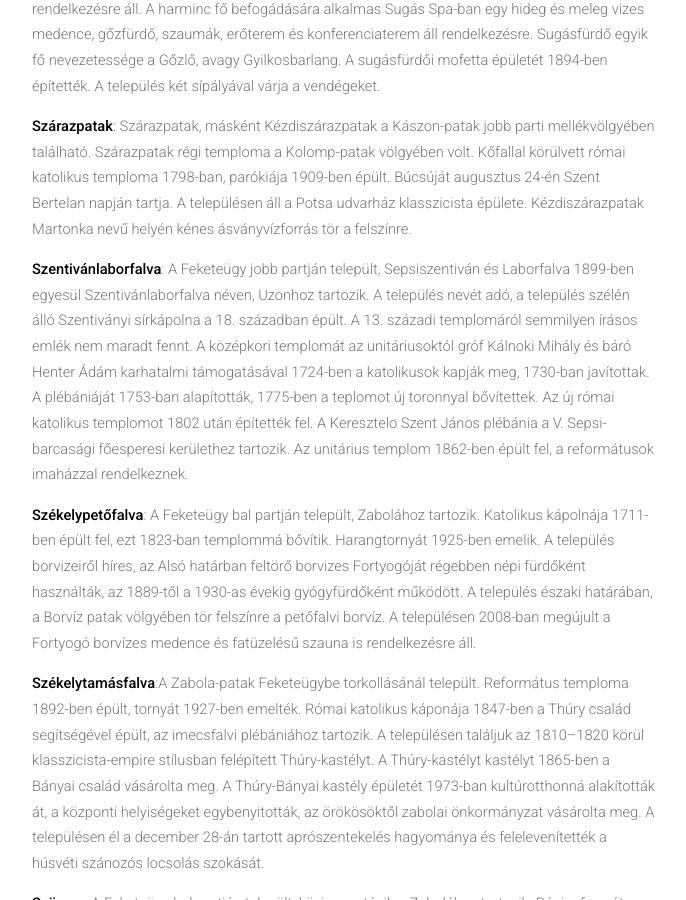
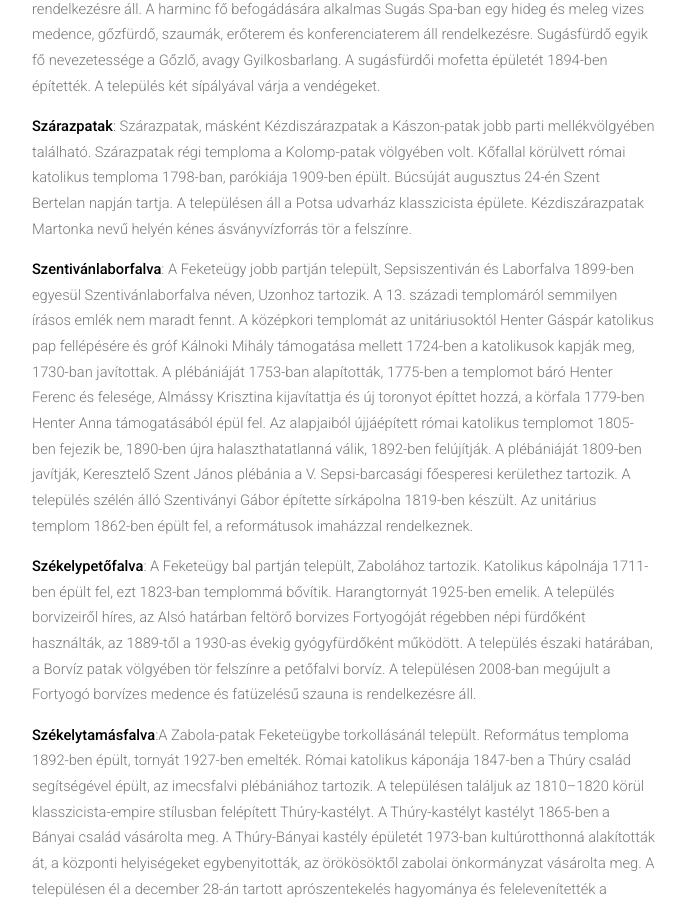
Before and after one commit to siculia/siculia.github.io, a Jekyll site: the page built from siculia-haromszek.html, in a window 1280 px wide and 900 px high, scrolled down 12877 px. Shown: the whole window, without its empty margins (128-814 px from the left). Built offline with Jekyll 4.4.1, drawn with Linux system fonts in a browser that asks for light colours; nearby versions of some CDN libraries; library files that are not in the unit come from our copies.

Commit message:
Szentivánlaborfalva+

```diff
--- a/siculia-haromszek.html
+++ b/siculia-haromszek.html
@@ -98,7 +98,7 @@ layout: default
 							<p style="text-align: left;"><b>Sepsiköröspatak</b>: A Körös-patak partján települt, Kálnok tartozik hozzá. Középkori temploma a 14. században épült, 1781-ben a reformátusoktól, a római katolikus egyház tulajdonába kerül, 1788-ban felújítják, 1859-1869 között csaknem teljesen átépítik. A szentély falán 14. századi falfestményeket tárrnak fel, a Királyok imádása jelenet 1890-ben a feltárás során megsemisül. A szentély falán feltárt 14. századi freskókon kívül, további falfestmények kerülnek elő a templomhajót díszítő áloszlopok mögött. Harangtornyában 1512-ben készült harang áll. Református temploma 1820-ban épül. A településtől északkeletre, Sepsiköröspatak és Sepsikálnok között félúton áll a Veres barátok tornya, másként a Veres barátok temploma, amelynek hajója teljesen elpusztult, csak sokszög záródású szentélyének alapjai maradtak meg. Reneszánsz műemléke a Kálnoky-kastély jelenleg felújítás alatt áll.</p>
 							<p style="text-align: left;"><b>Sugásfürdő</b>: Borvízes fürdőtelep, korszerű szabadidő- és kezelőközponttal. Az <a href="http://www.rekreativ.club/net/sugas-spa.php">új kezelőközpontban</a> hidro-, relaxációs és jádeköves masszázs közül válaszhatunk, szauna is rendelkezésre áll. A harminc fő befogádására alkalmas Sugás Spa-ban egy hideg és meleg vizes medence, gőzfürdő, szaumák, erőterem és konferenciaterem áll rendelkezésre. Sugásfürdő egyik fő nevezetessége a Gőzlő, avagy Gyilkosbarlang. A sugásfürdői mofetta épületét 1894-ben építették. A település két sípályával várja a vendégeket.</p>
 							<p style="text-align: left;"><b>Szárazpatak</b>: Szárazpatak, másként Kézdiszárazpatak a Kászon-patak jobb parti mellékvölgyében található. Szárazpatak régi temploma a Kolomp-patak völgyében volt. Kőfallal körülvett római katolikus temploma 1798-ban, parókiája 1909-ben épült. Búcsúját augusztus 24-én Szent Bertelan napján tartja. A településen áll a Potsa udvarház klasszicista épülete. Kézdiszárazpatak Marton­ka nevű helyén kénes ásványvízforrás tör a felszínre.</p>
-							<p style="text-align: left;"><b>Szentivánlaborfalva</b>: A Feketeügy jobb partján települt, Sepsiszentiván és Laborfalva 1899-ben egyesül Szentivánlaborfalva néven, Uzonhoz tartozik. A település nevét adó, a település szélén álló Szentiványi sírkápolna a 18. században épült. A 13. századi templomáról semmilyen írásos emlék nem maradt fennt. A  középkori templomát az unitáriusoktól gróf Kálnoki Mihály és báró Henter Ádám karhatalmi támogatásával 1724-ben a katolikusok kapják meg, 1730-ban javítottak. A plébániáját 1753-ban alapították, 1775-ben a teplomot új toronnyal bővítettek. Az új római katolikus templomot 1802 után építették fel. A Keresztelo Szent János plébánia a V. Sepsi-barcasági főesperesi kerülethez tartozik. Az unitárius templom 1862-ben épült fel, a reformátusok imaházzal rendelkeznek.</p>
+							<p style="text-align: left;"><b>Szentivánlaborfalva</b>: A Feketeügy jobb partján települt, Sepsiszentiván és Laborfalva 1899-ben egyesül Szentivánlaborfalva néven, Uzonhoz tartozik. A 13. századi templomáról semmilyen írásos emlék nem maradt fennt. A középkori templomát az unitáriusoktól Henter Gáspár katolikus pap fellépésére és gróf Kálnoki Mihály támogatása mellett 1724-ben a katolikusok kapják meg, 1730-ban javítottak. A plébániáját 1753-ban alapították, 1775-ben a templomot báró Henter Ferenc és felesége, Almássy Krisztina kijavítattja és új toronyot építtet hozzá, a körfala 1779-ben Henter Anna támogatásából épül fel. Az alapjaiból újjáépített római katolikus templomot 1805-ben fejezik be, 1890-ben újra halaszthatatlanná válik, 1892-ben felújítják. A plébániáját 1809-ben javítják, Keresztelő Szent János plébánia a V. Sepsi-barcasági főesperesi kerülethez tartozik. A település szélén álló Szentiványi Gábor építette sírkápolna 1819-ben készült. Az unitárius templom 1862-ben épült fel, a reformátusok imaházzal rendelkeznek.</p>
 							<p style="text-align: left;"><b>Székelypetőfalva</b>: A Feketeügy bal partján települt, Zabolához tartozik. Katolikus kápolnája 1711-ben épült fel, ezt 1823-ban templommá bővítik. Harangtornyát 1925-ben emelik. A település borvizeiről híres, az Alsó határban feltörő borvizes Fortyogóját régebben népi fürdőként használták, az 1889-től a 1930-as évekig gyógyfürdőként működött. A település északi határában, a Borvíz patak völgyében tör felszínre a petőfalvi borvíz. A településen 2008-ban megújult a Fortyogó borvízes medence és fatüzelésű szauna is rendelkezésre áll.</p>
 							<p style="text-align: left;"><b>Székelytamásfalva</b>:A Zabola-patak Feketeügybe torkollásánál települt. Református temploma 1892-ben épült, tornyát 1927-ben emelték. Római katolikus káponája 1847-ben a Thúry család segítségével épült, az imecsfalvi plébániához tartozik. A településen találjuk az 1810–1820 körül klasszicista-empire stílusban felépített Thúry-kastélyt. A Thúry-kastélyt kastélyt 1865-ben a Bányai család vásárolta meg. A Thúry-Bányai kastély épületét 1973-ban kultúrotthonná alakították át, a központi helyiségeket egybenyitották, az örökösöktől zabolai önkormányzat vásárolta meg. A településen él a december 28-án tartott aprószentekelés hagyománya és felelevenítették a húsvéti szánozós locsolás szokását.</p>
 							<p style="text-align: left;"><b>Szörcse</b>: A Feketeügy bal partján települt, közigazgatásilag Zabolához tartozik. Régi református fatemploma 1634-ben épült, 1833-ban lebontják, új református teploma 1840-ben épült fel. Dénes Dávid 1975-ben katolikus imaházat indít és haranglábat állít.</p>
```
Also changed, not shown: siculia-udvarhelyszek.html (+1 -1 lines).
